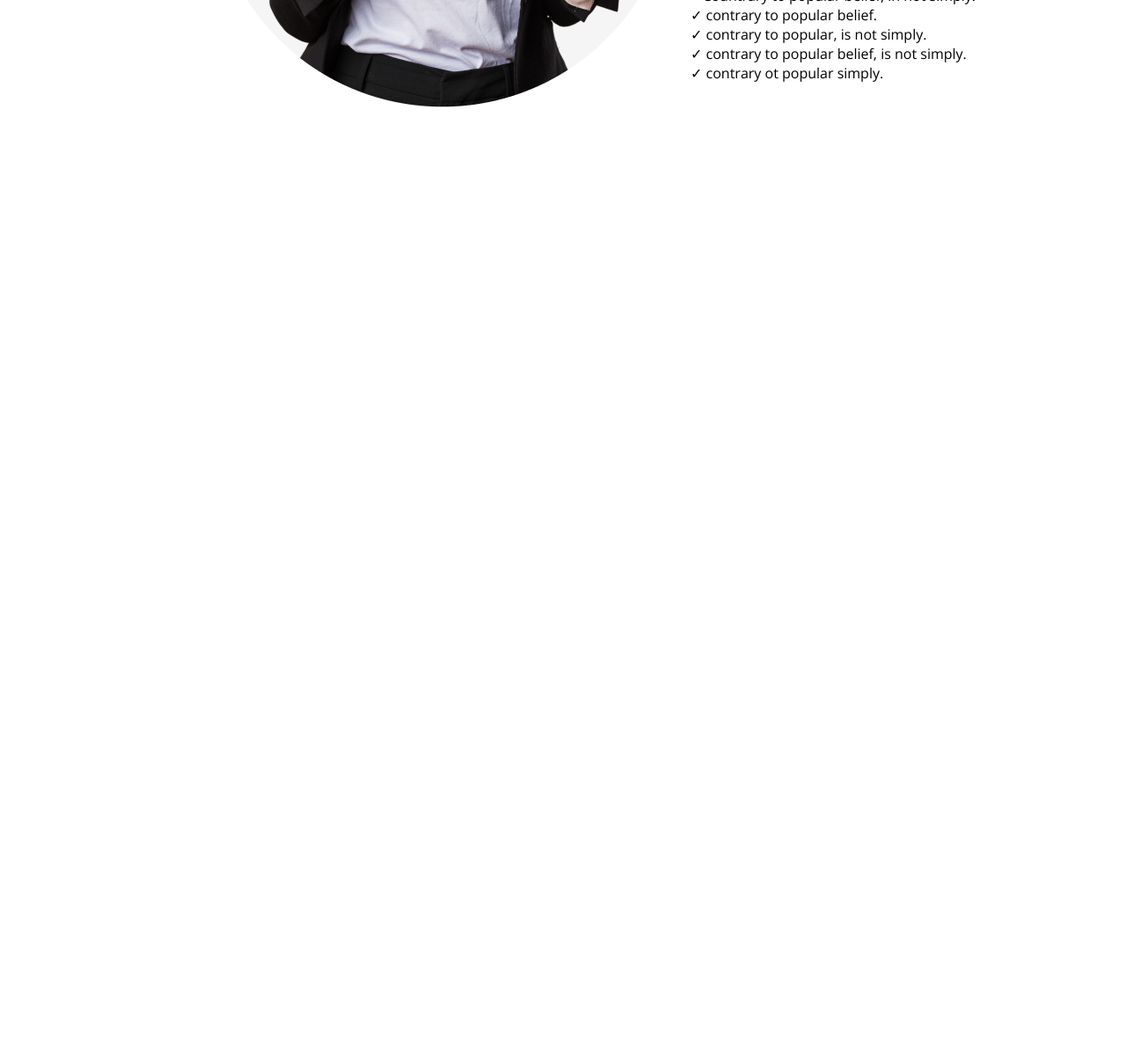
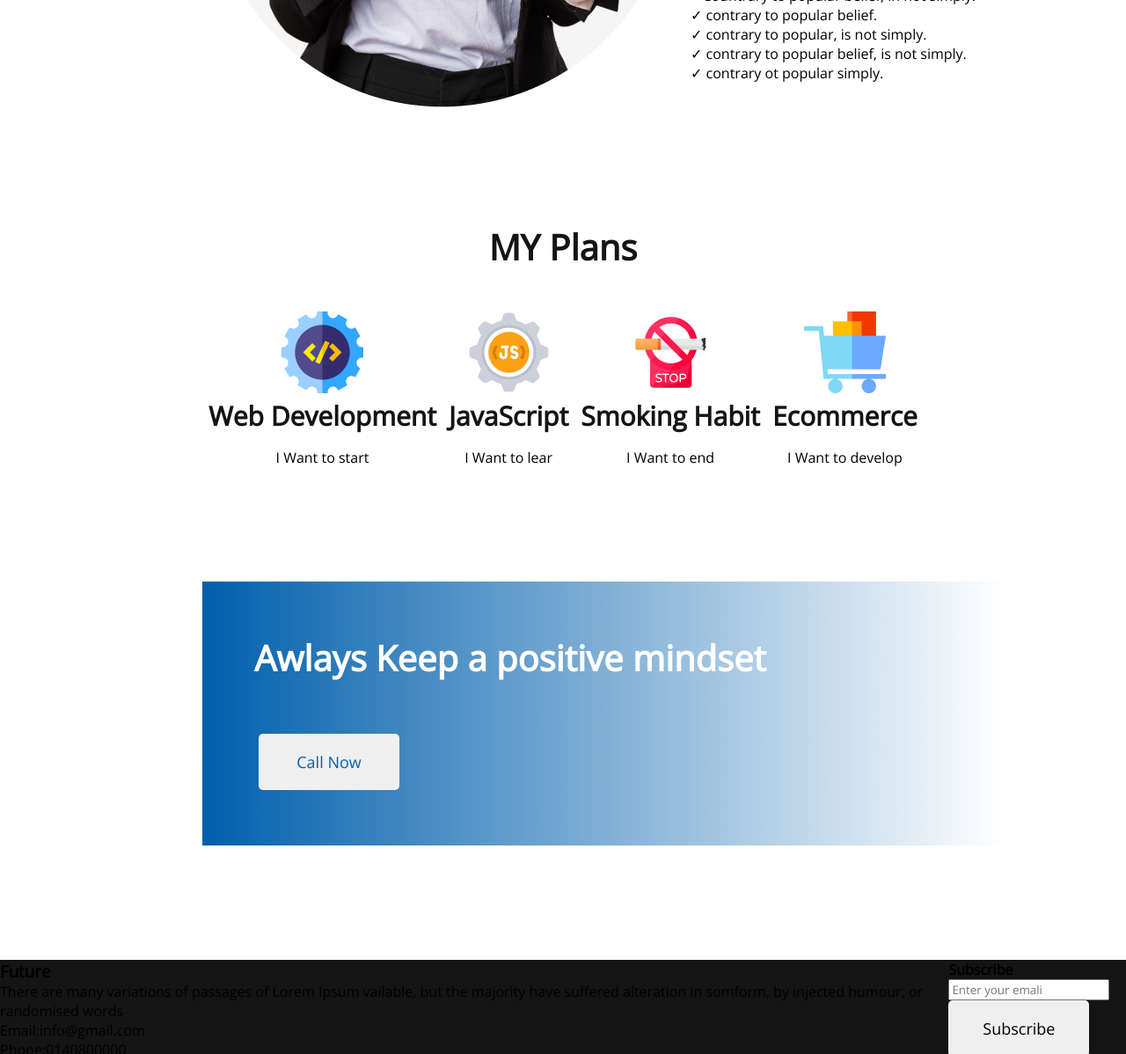
Before and after one commit to Mamun-Ur-Rashid/new-year-new, a plain HTML site: page index.html in a window 1280 px wide. Shown: the part 1541-2739 px from the top of the page at 88% size. Before the commit the page ends 1668 px from the top, so only its background shows below. Drawn offline with nearby package versions, Linux system fonts and the light colour scheme.

Commit message:
future and footer added

```diff
--- a/index.html
+++ b/index.html
@@ -5,6 +5,7 @@
     <meta http-equiv="X-UA-Compatible" content="IE=edge">
     <meta name="viewport" content="width=device-width, initial-scale=1.0">
     <title>New Year New </title>
+    <script src="https://kit.fontawesome.com/8390aeb9e0.js" crossorigin="anonymous"></script>
     <link rel="preconnect" href="https://fonts.googleapis.com">
 <link rel="preconnect" href="https://fonts.gstatic.com" crossorigin>
 <link href="https://fonts.googleapis.com/css2?family=Open+Sans&display=swap" rel="stylesheet">
@@ -46,6 +47,58 @@
                 </div>
             </div>
         </section>
+        <!-- my plans section -->
+        <section>
+            <h3 class="plan-titles">MY Plans</h3>
+            <div class="my-plans">
+                <div class="plan-item">
+                   <img src="/images/icons/web.png" alt="">
+                    <h3 class="plan-title">Web Development</h3>
+                    <p>I Want to start</p>
+                </div>
+                <div class="plan-item">
+                   <img src="/images/icons/js.png" alt="">
+                    <h3 class="plan-title">JavaScript</h3>
+                    <p>I Want to lear</p>
+                </div>
+                <div class="plan-item">
+                    <img src="/images/icons/smoke.png" alt="">
+                    <h3 class="plan-title">Smoking Habit</h3>
+                    <p>I Want to end</p>
+                </div>
+                <div class="plan-item">
+                    <img src="/images/icons/ecom.png" alt="">
+                    <h3 class="plan-title">Ecommerce</h3>
+                    <p>I Want to develop</p>
+                </div>
+            </div>
+        </section>
+        <!-- mindset section -->
+        <div class="mindset">
+            <h3 class="mindset-title">Awlays Keep a positive mindset</h3>
+            <button class="btn-primary" id="btn">Call Now</button>
+        </div>
     </main>
+    <!-- footer section -->
+    <section>
+        <div class="footer">
+            <div class="future">
+                <h3 class="future-title">Future</h3>
+                <p>There are many variations of passages of Lorem Ipsum
+                    vailable, but the majority have suffered alteration in somform,
+                    by injected humour, or randomised words</p>
+                <p>Email:info@gmail.com</p>
+                <p>Phone:0140800000</p>
+                <img src="/images/icons/fb.png" alt="">
+                <img src="/images/icons/twitter.png" alt="">
+                <img src="/images/icons/youtube.png" alt="">
+            </div>
+            <div class="subscribe">
+                <h4 class="subscribe">Subscribe</h4>
+                <input type="email" name="" id="" placeholder="Enter your emali">
+                <button class="btn-primary">Subscribe</button>
+            </div>
+        </div>
+    </section>
 </body>
 </html>
--- a/styles/style.css
+++ b/styles/style.css
@@ -56,6 +56,7 @@ span {
     width: 1072px;
     margin-left: 216px;
     margin-right: 322px;
+    margin-bottom: 130px;
   }
   .person-title{
     font-weight: 700;
@@ -68,3 +69,49 @@ span {
     font-size: 18px;
     margin-bottom: 16px;
   }
+  /* my plane section */
+  .my-plans{
+    display: flex;
+    text-align: center;
+    margin:0 230px;
+    justify-content: space-around;
+  }
+  .plan-titles{
+    text-align: center;
+    color: #151414;
+    font-weight: 700;
+    font-size: 40px;
+    line-height: 47px;
+    margin-bottom: 50px;
+  }
+  .plan-title{
+    font-weight: 700;
+    font-size: 30px;
+    color: #151414;
+    padding-bottom: 16px;
+  }
+  /* mindset section */
+.mindset{
+  margin: 130px 230px;
+  width: 1140px;
+  height: 300px;
+  background: url(../images/watch.png);
+  background: linear-gradient(90deg, #005FAC 0%, rgba(0, 95, 172, 0) 80%);
+}
+.mindset-title{
+  padding: 59px;
+  color: #FFFFFF;
+  font-weight: 700;
+  font-size: 40px;
+}
+#btn{
+  color: #005FAC;
+  margin-left: 64px;
+}
+/* footer section */
+.footer{
+  display: flex;
+  background: #151414;
+  width: 1600px;
+  height: 577px;
+}
```
